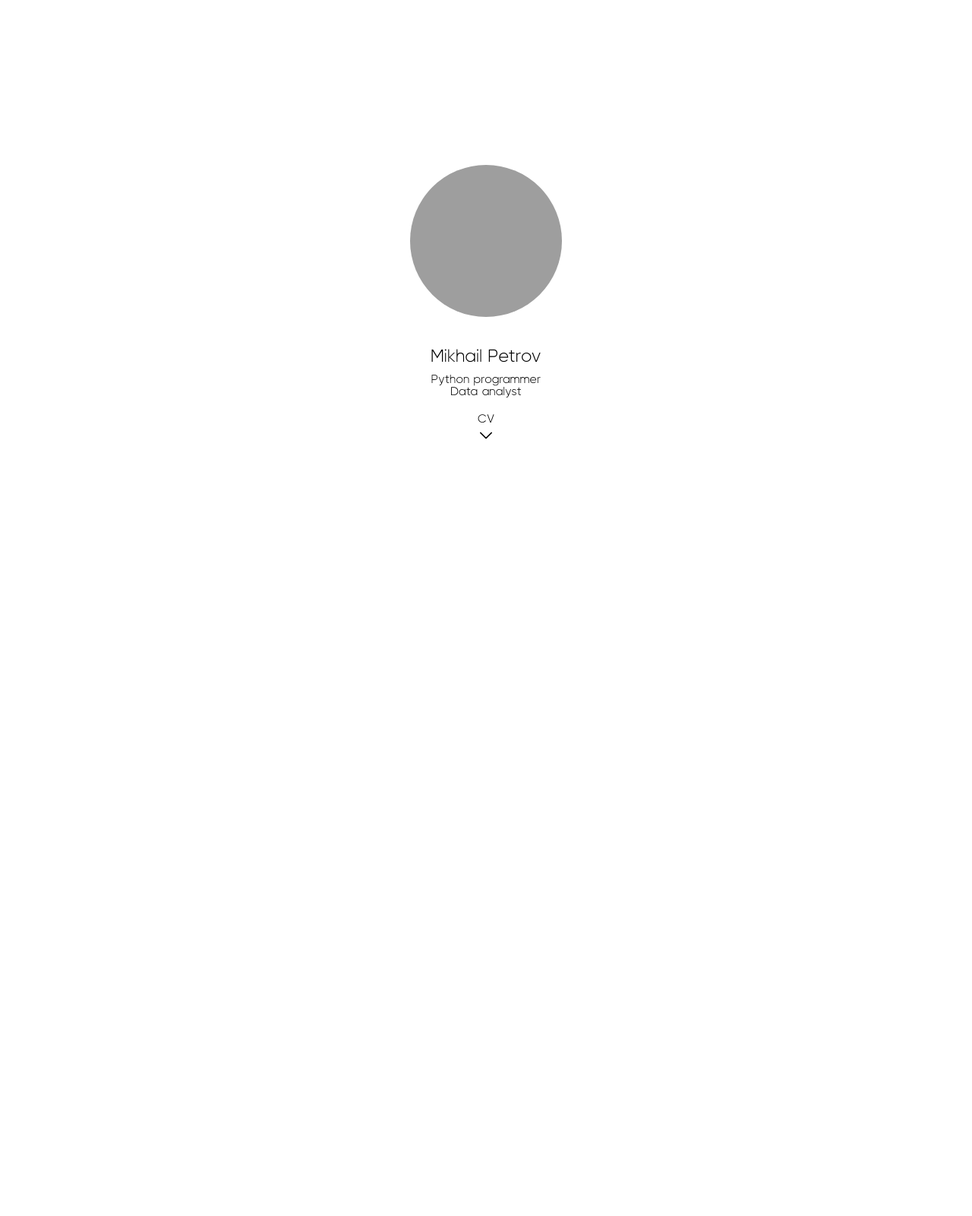
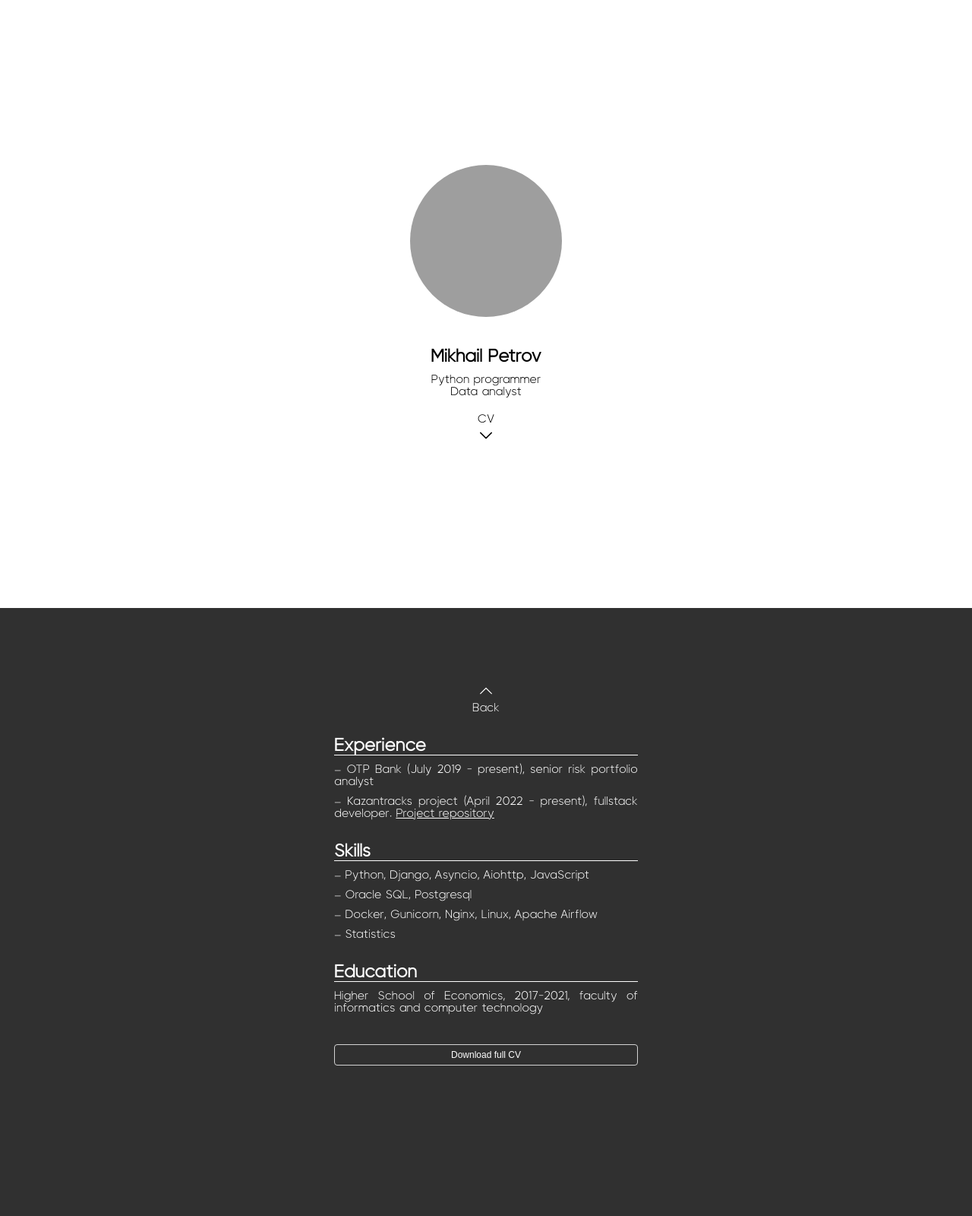
Before and after one commit to ma-petrov/my-web-page, a Python web app: template app/templates/index.html in a window 1280 px wide. Shown: the whole page at 76% size. Before the commit the page ends 578 px from the top, so only its background shows below. Run offline with Jinja, Linux system fonts and the light colour scheme; the template is opened without the code that fills it, so the values that code supplies are empty; grey boxes are pictures that could not be loaded.

Commit message:
update js

```diff
--- a/app/templates/index.html
+++ b/app/templates/index.html
@@ -9,16 +9,18 @@
     </head>
 
     <body>
-        <div class="container about-me" id="about-me">
+        <div class="container" id="about-me">
             <div class="y-center inherit-height">
 
-                <div class="x-center">
-                    <img class="avatar" id="avatar" src="/static/images/avatar.png" alt="clipdecliprepeat">
+                <div class="x-center avatar-container">
+                    <img src="/static/images/avatar.png" alt="clipdecliprepeat">
                 </div>
 
-                <div class="x-center double-margin-top title">Mikhail Petrov</div>
-                <div class="x-center">Python programmer</div>
-                <div class="x-center">Data analyst</div>
+                <div class="text-center">
+                    <h1>Mikhail Petrov</h1>
+                    <p>Python programmer</p>
+                    <p>Data analyst</p>
+                </div>
 
                 {% if links %}
                     <div class="x-center full-margin-top">
@@ -46,10 +48,10 @@
             </div>
         </div>
 
-        <div class="container cv" id="cv">
+        <div class="container" id="cv">
             <div class="y-center inherit-height">
 
-                <div class="x-center button full-margin-top" id="close-cv-button">
+                <div class="x-center button full-margin-top" id="open-aboutme-button">
                     <div>
                         <div class="x-center arrow-container">
                             <img class="arrow arrow-up" src="/static/images/icons/arrow-up.svg">
@@ -60,18 +62,18 @@
 
                 <div class="x-center tail-margin-bottom">
                     <div class="cv-content">
-                        <div class="title">Experience</div>
-                        <div class="text-justify-align">– OTP Bank (July 2019 - present), senior risk portfolio analyst</div>
-                        <div class="text-justify-align">– Kazantracks project (April 2022 - present), fullstack developer. <a href="https://kazantracks.ru">Kazantracks website</a>, <a href="https://github.com/ma-petrov/routsweb">Project repository</a></div>
+                        <h1>Experience</h1>
+                        <p>– OTP Bank (July 2019 - present), senior risk portfolio analyst</p>
+                        <p>– Kazantracks project (April 2022 - present), fullstack developer. <a href="https://github.com/ma-petrov/routsweb">Project repository</a></p>
 
-                        <div class="title">Skills</div>
-                        <div class="text-justify-align">– Python, Django, Asyncio, Aiohttp, JavaScript</div>
-                        <div class="text-justify-align">– Oracle SQL, Postgresql</div>
-                        <div class="text-justify-align">– Docker, Gunicorn, Nginx, Linux, Apache Airflow</div>
-                        <div class="text-justify-align">– Statistics</div>
+                        <h1>Skills</h1>
+                        <p>– Python, Django, Asyncio, Aiohttp, JavaScript</p>
+                        <p>– Oracle SQL, Postgresql</p>
+                        <p>– Docker, Gunicorn, Nginx, Linux, Apache Airflow</p>
+                        <p>– Statistics</p>
 
-                        <div class="title">Education</div>
-                        <div class="text-justify-align">Higher School of Economics, 2017-2021, faculty of informatics and computer technology</div>
+                        <h1>Education</h1>
+                        <p>Higher School of Economics, 2017-2021, faculty of informatics and computer technology</p>
 
                         <button onclick="window.open('/static/files/cv.pdf')">Download full CV</button>
 
--- a/app/utils.py
+++ b/app/utils.py
@@ -1,7 +1,7 @@
 from jinja2 import Template
 from aiohttp.web import Response
 
-def render_template(template: str, args: dict) -> str:
+def render_template(template: str, **kwargs) -> str:
     """Get template name, dict of args and returns rendered string
 
     :param template: filename of template
@@ -11,5 +11,5 @@ def render_template(template: str, args: dict) -> str:
     """
     with open(template, 'r') as f:
         t = f.read()
-    text = Template(t).render(**args)
+    text = Template(t).render(**kwargs)
     return Response(text=text, content_type='text/html')
--- a/docker-compose.dev.yml
+++ b/docker-compose.dev.yml
@@ -11,5 +11,7 @@ services:
       dockerfile: nginx.dev.Dockerfile
     ports:
       - "80:80"
+    volumes:
+      - ./static:/static
     depends_on:
       - web
--- a/requirments.txt
+++ b/requirments.txt
@@ -1,2 +1,2 @@
-aiohttp==3.8.1
+aiohttp==3.8.3
 Jinja2==3.1.2
--- a/static/css/index.css
+++ b/static/css/index.css
@@ -16,16 +16,14 @@ body {
 	font-style: normal;
 	font-weight: normal;
     font-size: min(4vw, 2vh);
-    overflow: hidden;
 }
 
 .container {
-    position: fixed;
     width: 100vw;
     height: 100vh;
-    transition: ease;
+    /* transition: ease;
     transition-property: top;
-    transition-duration: 0.5s;
+    transition-duration: 0.5s; */
 }
 
 .x-center {
@@ -42,25 +40,16 @@ body {
 .inherit-width {width: inherit;}
 .inherit-height {height: inherit;}
 
-.about-me {
-    top: 0vh;
+#about-me {
     color: var(--main-color-light);
     background-color: var(--bg-color-light);
 }
 
 .button {cursor: pointer;}
 
-.cv {
-    top: 100vh;
+#cv {
     color: var(--main-color-dark);
     background-color: var(--bg-color-dark);
-}
-
-.avatar {
-    width: min(50vw, 25vh);
-    height: min(50vw, 25vh);
-    border-radius: 100%;
-    object-fit: cover;
 }
 
 .full-margin-top {margin-top: min(5vw, 2.5vh);}
@@ -110,7 +99,7 @@ body {
     margin-bottom: min(30vw, 15vh);
 }
 
-.cv button {
+#cv button {
     width: 100%;
     height: min(7vw, 3.5vh);
     margin-top: min(7.5vw, 3.75vh);
@@ -125,22 +114,36 @@ body {
     cursor: pointer;
 }
 
-.cv a {color: var(--main-color-dark);}
-.cv a:active {color: var(--main-color-dark);}
-.cv a:visited {color: var(--main-color-dark);}
+#cv a {color: var(--main-color-dark);}
+#cv a:active {color: var(--main-color-dark);}
+#cv a:visited {color: var(--main-color-dark);}
 
-.title {
+h1 {
     margin-bottom: min(2.5vw, 1.25vh);
     font-size: min(6vw, 3vh);
 }
-.cv .title {
+#about-me h1 {
+    margin-top: min(10vw, 5vh);
+}
+#cv h1 {
     margin-top: min(7.5vw, 3.75vh);
-    padding-bottom: min(2.5vw, 1.25vh);
     border-bottom: 1px solid var(--main-color-dark);
 }
 
-.text-justify-align {
+#about-me p {
+    margin: 0px;
+}
+#cv p {
+    margin-top: 0px;
     margin-bottom: min(2.5vw, 1.25vh);
-    font-size: min(4vw, 2vh);
     text-align: justify;
 }
+
+.avatar-container img {
+    width: min(50vw, 25vh);
+    height: min(50vw, 25vh);
+    border-radius: 100%;
+    object-fit: cover;
+}
+
+.text-center {text-align: center;}
```
Also changed, not shown: app/main.py (+13 -11 lines), static/scripts/index.js (+33 -54 lines), 2 other files.
